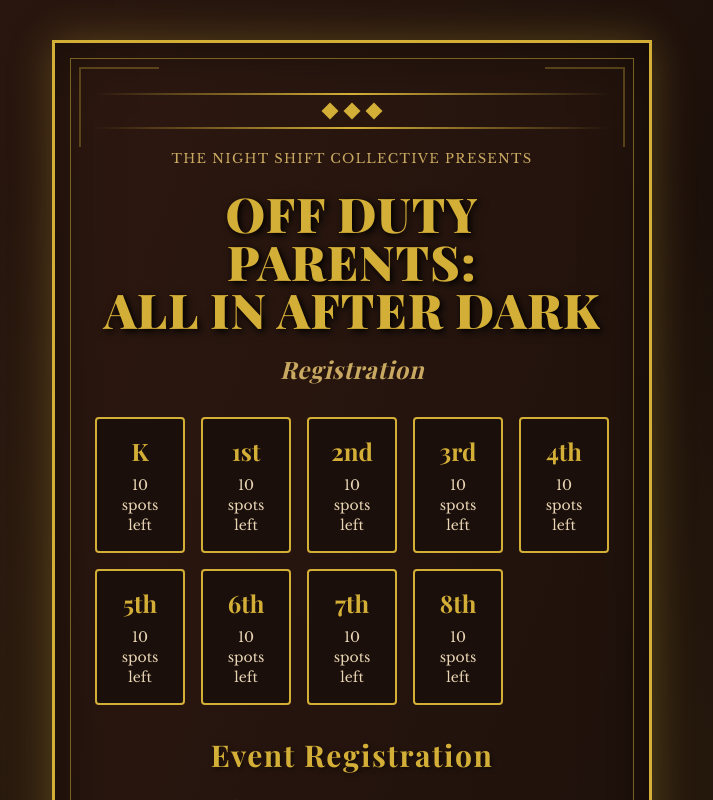
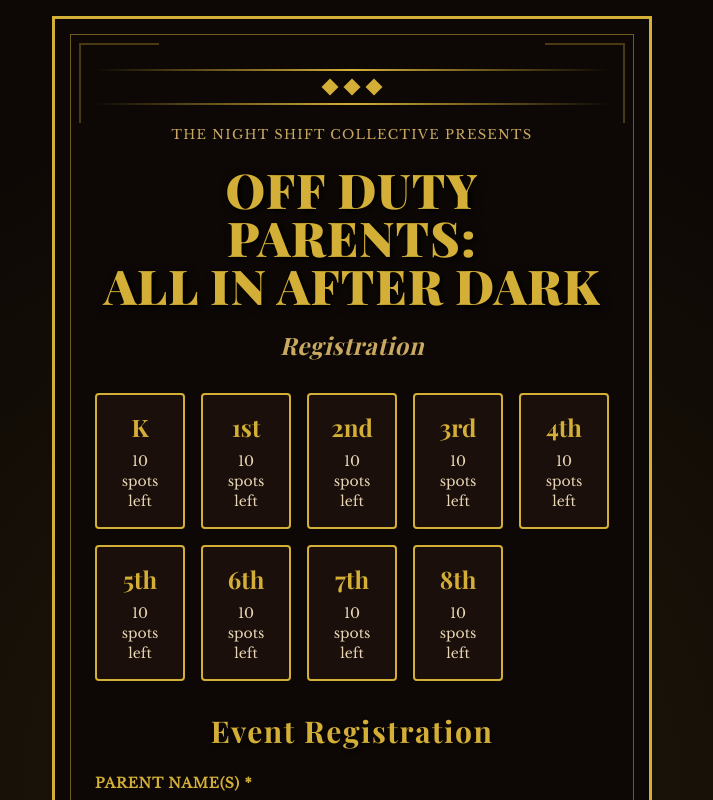
Before and after one commit to yoknee/all-in-after-dark, a React (Vite) app in the folder frontend/: page /register in a window 1280 px wide. Shown: the top 800 px of the page, without its empty margins (288-1001 px from the left). Built offline with nearby package versions, Linux system fonts and the light colour scheme; no server answers; the database is empty.

Commit message:
Refactor Register component styles for improved visual consistency. Updated background and border styles, removing gradients for a cleaner design.

```diff
--- a/frontend/src/pages/Register.tsx
+++ b/frontend/src/pages/Register.tsx
@@ -5,10 +5,10 @@ import { ArtDecoTop, CornerOrnament } from '../components/ArtDecoElements'
 export function Register() {
   return (
     <div className="min-h-screen bg-dark-bg font-baskerville text-cream">
-      <div className="min-h-screen bg-gradient-to-br from-dark-brown via-dark-brown-2 to-dark-brown-2 flex justify-center items-center p-10 relative overflow-hidden">
+      <div className="min-h-screen bg-[rgba(13,8,5,1)] flex justify-center items-center py-4 px-0 relative overflow-hidden text-[rgba(13,8,5,1)]">
         <div className="absolute inset-0 bg-[radial-gradient(circle_at_50%_50%,rgba(212,175,55,0.1)_0%,transparent_70%)] pointer-events-none"></div>
 
-        <div className="max-w-[600px] w-full bg-gradient-to-br from-dark-brown to-dark-brown-2 border-[3px] border-gold shadow-[0_0_40px_rgba(212,175,55,0.3),inset_0_0_60px_rgba(0,0,0,0.5)] relative p-10 z-10">
+        <div className="max-w-[600px] w-full bg-[rgba(13,8,5,1)] border-[3px] border-gold relative p-10 z-10" style={{ boxShadow: 'none', backgroundImage: 'none' }}>
           {/* Inner border */}
           <div className="absolute top-[15px] left-[15px] right-[15px] bottom-[15px] border border-gold pointer-events-none opacity-50"></div>
 
```
